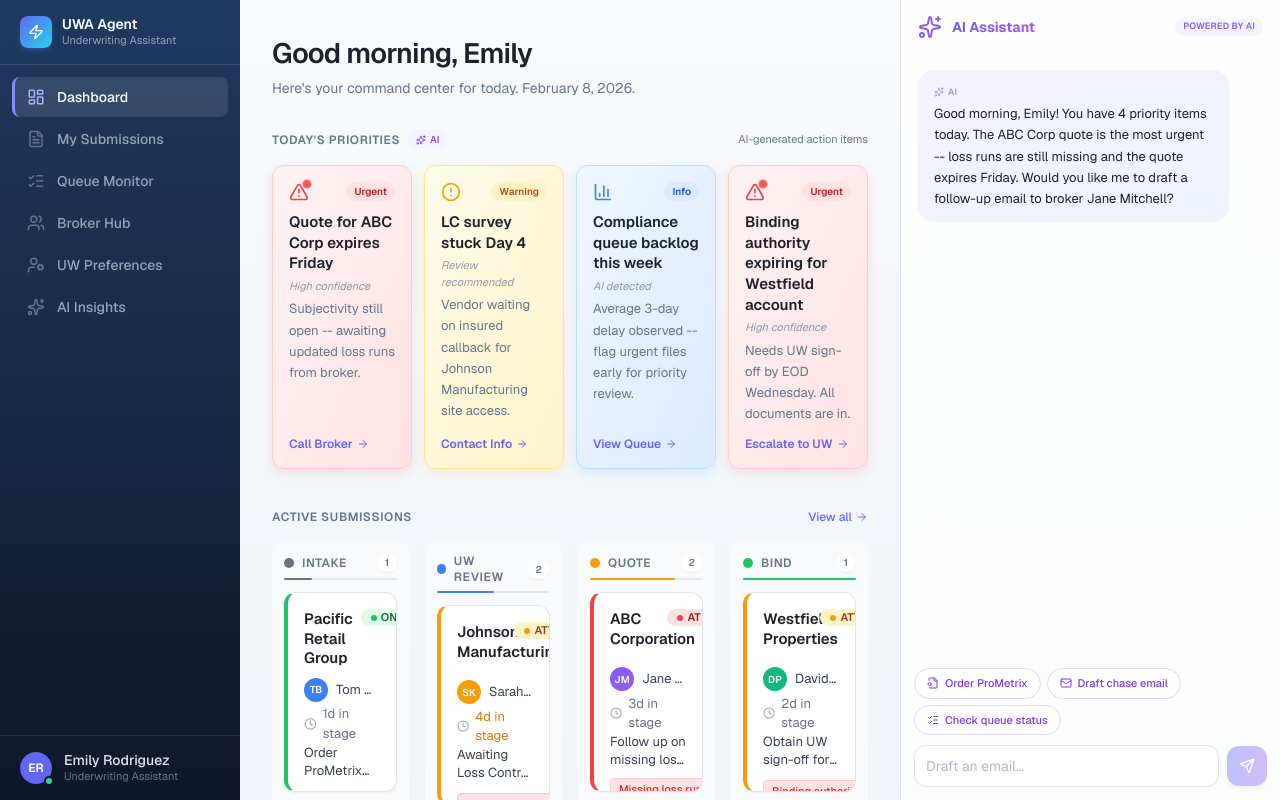
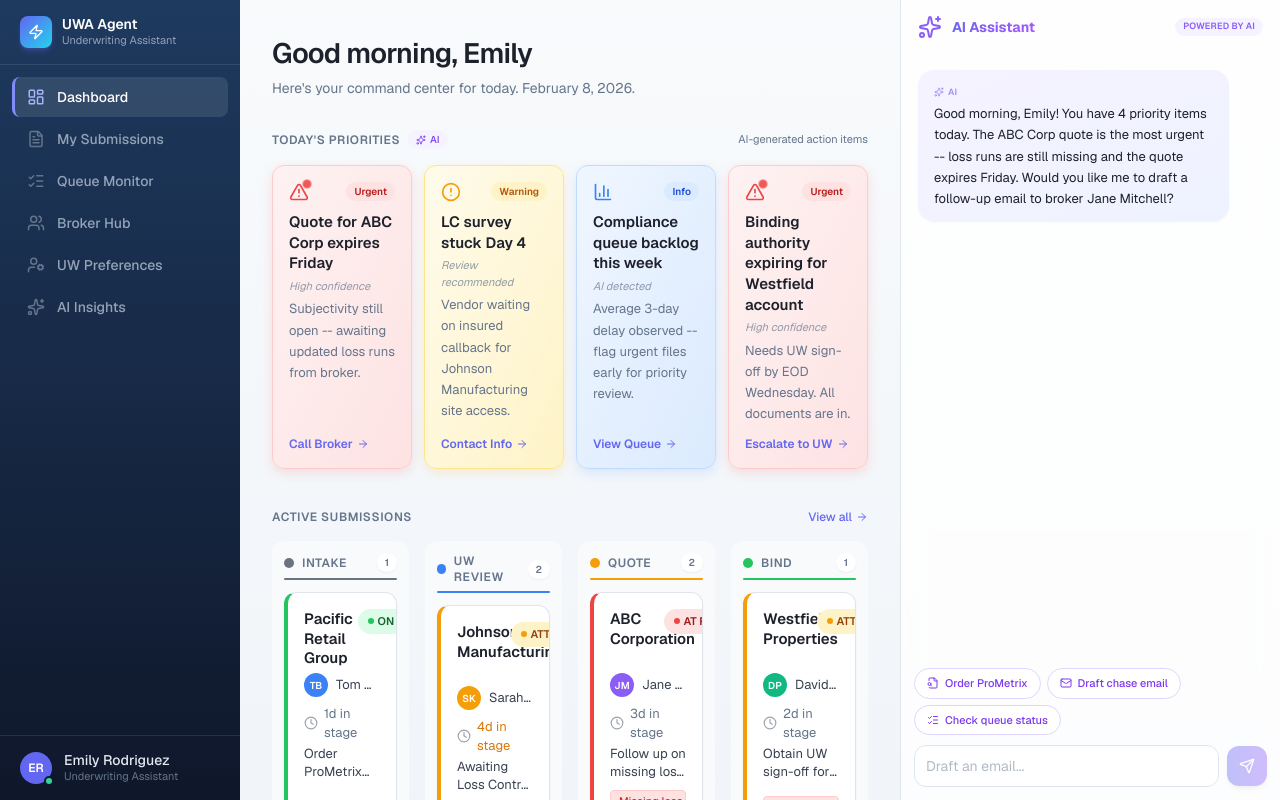
Before and after one commit to lavishlullaby/Underwriters-Assistant, a Next.js app: page / in a window 1280 px wide. Built offline with nearby package versions, Linux system fonts and the light colour scheme.

Commit message:
feat: standardize kanban card height and fix tag rendering
Ensure consistent card height and proper tag display for all columns.

```diff
--- a/components/dashboard/kanban-pipeline.tsx
+++ b/components/dashboard/kanban-pipeline.tsx
@@ -3,52 +3,41 @@
 import Link from "next/link"
 import { Clock, ArrowRight } from "lucide-react"
 import { submissions, type SubmissionStage, type RiskStatus } from "@/lib/data"
-import { StatusBadge } from "@/components/status-badge"
 import { cn } from "@/lib/utils"
 
-/* ── Stage configuration ─────────────────────────────────────────── */
+/* ── Stage config ────────────────────────────────────────────────── */
 
 const stageConfig: Record<
   SubmissionStage,
-  {
-    label: string
-    dotColor: string
-    headerBar: string
-    progressFill: string
-    progressPct: number
-  }
+  { label: string; dotColor: string; headerBar: string; progressFill: string }
 > = {
   intake: {
     label: "Intake",
     dotColor: "bg-[#6B7280]",
     headerBar: "bg-[#6B7280]",
     progressFill: "bg-[#6B7280]",
-    progressPct: 25,
   },
   "uw-review": {
     label: "UW Review",
     dotColor: "bg-[#3B82F6]",
     headerBar: "bg-[#3B82F6]",
     progressFill: "bg-[#3B82F6]",
-    progressPct: 50,
   },
   quote: {
     label: "Quote",
     dotColor: "bg-[#F59E0B]",
     headerBar: "bg-[#F59E0B]",
     progressFill: "bg-[#F59E0B]",
-    progressPct: 75,
   },
   bind: {
     label: "Bind",
     dotColor: "bg-[#22C55E]",
     headerBar: "bg-[#22C55E]",
     progressFill: "bg-[#22C55E]",
-    progressPct: 100,
   },
 }
 
-/* ── Left-border color keyed by risk status ──────────────────────── */
+/* ── Left border color by risk status ────────────────────────────── */
 
 const borderByRisk: Record<RiskStatus, string> = {
   green: "border-l-[#22C55E]",
@@ -56,7 +45,15 @@ const borderByRisk: Record<RiskStatus, string> = {
   red: "border-l-[#EF4444]",
 }
 
-/* ── Broker helpers ──────────────────────────────────────────────── */
+/* ── Status badge styles ─────────────────────────────────────────── */
+
+const badgeStyles: Record<RiskStatus, { bg: string; text: string; dot: string; label: string }> = {
+  green: { bg: "bg-[#DCFCE7]", text: "text-[#166534]", dot: "bg-[#22C55E]", label: "On Track" },
+  yellow: { bg: "bg-[#FEF3C7]", text: "text-[#92400E]", dot: "bg-[#F59E0B]", label: "Attention" },
+  red: { bg: "bg-[#FEE2E2]", text: "text-[#991B1B]", dot: "bg-[#EF4444]", label: "At Risk" },
+}
+
+/* ── Broker avatar colors ────────────────────────────────────────── */
 
 const brokerColors: Record<string, string> = {
   "Tom Bradley": "bg-[#3B82F6]",
@@ -89,12 +86,21 @@ function tagClasses(flag: string) {
   if (
     lower.includes("missing") ||
     lower.includes("expir") ||
-    lower.includes("delayed")
+    lower.includes("delayed") ||
+    lower.includes("loss")
   )
     return "bg-[#FEE2E2] text-[#DC2626] border border-[#FECACA]"
   if (lower.includes("binding") || lower.includes("authority"))
     return "bg-[#FEF3C7] text-[#D97706] border border-[#FDE68A]"
   return "bg-[#F1F5F9] text-[#475569] border border-[#E2E8F0]"
+}
+
+/** Shorten long tags so two fit on one row */
+function shortenTag(flag: string) {
+  if (flag.length > 20) {
+    return flag.replace("expiring", "exp").replace("Friday", "Fri")
+  }
+  return flag
 }
 
 const stages: SubmissionStage[] = ["intake", "uw-review", "quote", "bind"]
@@ -117,7 +123,7 @@ export function KanbanPipeline() {
         </Link>
       </div>
 
-      {/* Board */}
+      {/* Board — 4 equal columns, 16px gap */}
       <div className="grid grid-cols-1 gap-4 md:grid-cols-2 xl:grid-cols-4">
         {stages.map((stage, colIdx) => {
           const cfg = stageConfig[stage]
@@ -142,43 +148,50 @@ export function KanbanPipeline() {
                     {items.length}
                   </span>
                 </div>
-                <div className="mt-1.5 h-[2px] w-full rounded-full bg-slate-200">
-                  <div
-                    className={cn("h-full rounded-full", cfg.headerBar)}
-                    style={{ width: `${cfg.progressPct}%` }}
-                  />
-                </div>
+                <div className={cn("mt-1.5 h-[2px] w-full rounded-full", cfg.headerBar)} />
               </div>
 
-              {/* Cards */}
+              {/* Cards — 12px gap between cards */}
               <div className="flex flex-col gap-3">
                 {items.length === 0 ? (
-                  <div className="rounded-xl border border-dashed border-border bg-white p-8 text-center">
+                  <div className="flex h-[220px] items-center justify-center rounded-xl border border-dashed border-border bg-white">
                     <p className="text-xs text-muted-foreground">No submissions</p>
                   </div>
                 ) : (
-                  items.map((sub, cardIdx) => (
+                  items.map((sub, cardIdx) => {
+                    const badge = badgeStyles[sub.riskStatus]
+                    return (
                       <Link
                         key={sub.id}
                         href={`/submissions/${sub.id}`}
                         className={cn(
-                        "group relative flex min-h-[180px] max-h-[200px] flex-col overflow-hidden rounded-xl border border-border bg-white shadow-sm transition-shadow hover:shadow-md",
+                          "group relative flex h-[220px] flex-col overflow-hidden rounded-xl border border-border bg-white shadow-sm transition-shadow hover:shadow-md",
                           "border-l-4",
                           borderByRisk[sub.riskStatus],
                           `stagger-${cardIdx + 1} animate-fade-in-up`
                         )}
                       >
+                        {/* Card body */}
                         <div className="flex flex-1 flex-col gap-2 p-4">
-                        {/* Row 1: Title + Badge (min 48px) */}
-                        <div className="flex min-h-[48px] items-start justify-between gap-2">
-                          <h4 className="max-w-[65%] text-[15px] font-semibold leading-[1.3] text-foreground transition-colors group-hover:text-primary">
+                          {/* Row 1 — Title + Badge (52px) */}
+                          <div className="flex h-[52px] shrink-0 items-start justify-between gap-2">
+                            <h4 className="max-w-[60%] text-[15px] font-semibold leading-[1.3] text-foreground transition-colors group-hover:text-primary">
                               {sub.account}
                             </h4>
-                          <StatusBadge status={sub.riskStatus} />
+                            <span
+                              className={cn(
+                                "inline-flex shrink-0 items-center gap-1 rounded-full px-2.5 py-1 text-[11px] font-semibold uppercase whitespace-nowrap",
+                                badge.bg,
+                                badge.text
+                              )}
+                            >
+                              <span className={cn("h-1.5 w-1.5 rounded-full", badge.dot)} />
+                              {badge.label}
+                            </span>
                           </div>
 
-                        {/* Row 2: Broker (28px) */}
-                        <div className="flex h-7 items-center gap-2">
+                          {/* Row 2 — Broker (32px) */}
+                          <div className="flex h-8 shrink-0 items-center gap-2">
                             <div
                               className={cn(
                                 "flex h-6 w-6 shrink-0 items-center justify-center rounded-full text-[10px] font-semibold text-white",
@@ -192,30 +205,30 @@ export function KanbanPipeline() {
                             </span>
                           </div>
 
-                        {/* Row 3: Time (24px) */}
-                        <div className="flex h-6 items-center gap-1.5">
-                          <Clock className="h-3.5 w-3.5 text-[#9CA3AF]" />
+                          {/* Row 3 — Time (28px) */}
+                          <div className="flex h-7 shrink-0 items-center gap-1.5">
+                            <Clock className="h-3.5 w-3.5 shrink-0 text-[#9CA3AF]" />
                             <span className={cn("text-[13px]", timeColor(sub.daysInStage))}>
                               {sub.daysInStage}d in stage
                             </span>
                           </div>
 
-                        {/* Row 4: Next action (flex-1, 2 lines max) */}
+                          {/* Row 4 — Next action (flex-1, 2 lines max) */}
                           <p className="flex-1 text-[13px] leading-[1.4] text-[#374151] line-clamp-2">
                             {sub.nextAction}
                           </p>
 
-                        {/* Row 5: Tags (reserved min-h 28px) */}
-                        <div className="mt-auto flex min-h-[28px] flex-wrap items-center gap-1.5">
+                          {/* Row 5 — Tags (36px reserved, pushed to bottom) */}
+                          <div className="flex h-9 shrink-0 flex-wrap items-center gap-1.5">
                             {sub.riskFlags.slice(0, 2).map((flag) => (
                               <span
                                 key={flag}
                                 className={cn(
-                                "inline-flex items-center rounded px-2 py-[2px] text-[11px] font-medium whitespace-nowrap",
+                                  "inline-flex max-w-[140px] items-center truncate rounded px-2 py-[2px] text-[11px] font-medium whitespace-nowrap",
                                   tagClasses(flag)
                                 )}
                               >
-                              {flag}
+                                {shortenTag(flag)}
                               </span>
                             ))}
                             {sub.riskFlags.length > 2 && (
@@ -226,18 +239,18 @@ export function KanbanPipeline() {
                           </div>
                         </div>
 
-                      {/* Progress bar at bottom (3px) */}
-                      <div className="h-[3px] w-full bg-[#E2E8F0]">
+                        {/* Progress bar — 3px at very bottom */}
+                        <div className="h-[3px] w-full shrink-0 bg-[#E2E8F0]">
                           <div
-                          className={cn("h-full transition-all", cfg.progressFill)}
+                            className={cn("h-full rounded-bl-xl", cfg.progressFill)}
                             style={{
-                            width: `${Math.min(100, (sub.daysInStage / 10) * 100)}%`,
-                            borderRadius: "0 0 0 8px",
+                              width: `${Math.min(100, (sub.daysInStage / 7) * 100)}%`,
                             }}
                           />
                         </div>
                       </Link>
-                  ))
+                    )
+                  })
                 )}
               </div>
             </div>
```
Lines whose indentation alone changed are shown as unchanged.
